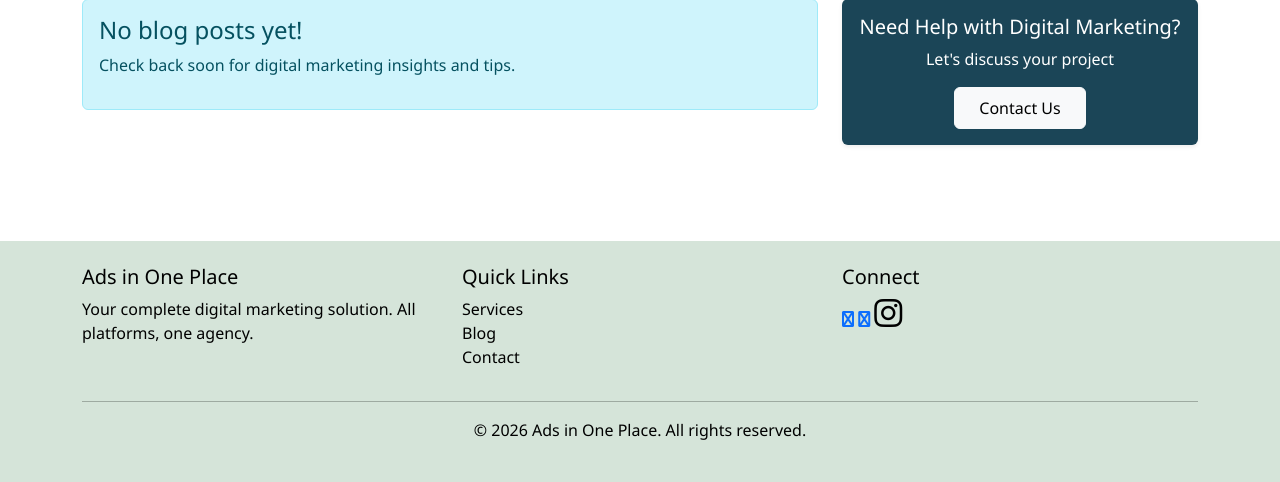
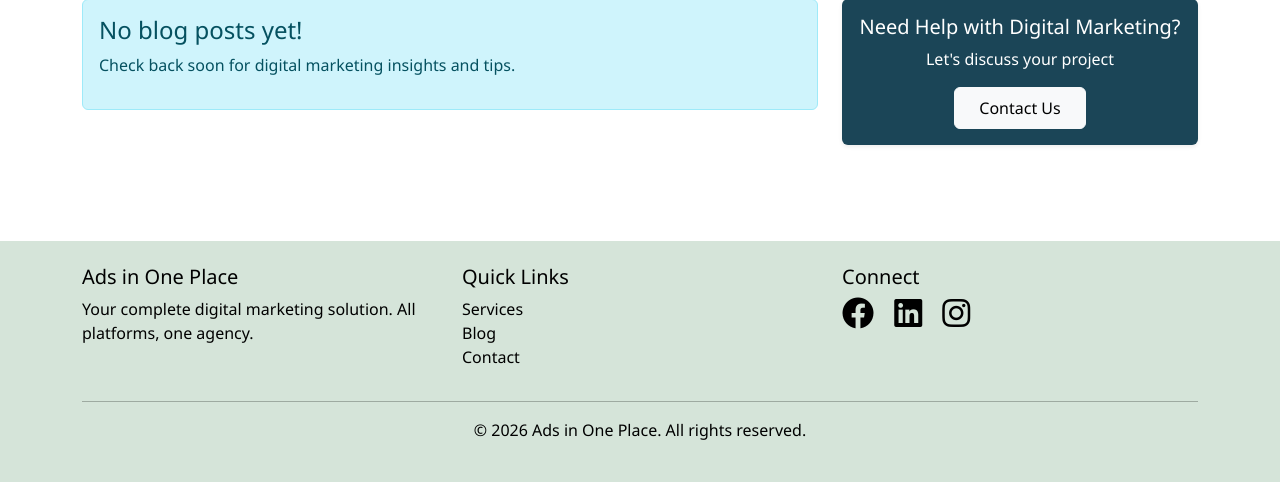
Before and after one commit to Coolbreezeondeez/adsinoneplace-website, a Django app: page /blog/ in a window 1280 px wide. Shown: the part 328-810 px from the top of the page. Run offline with Django 4.2, Linux system fonts and the light colour scheme; data that the repository does not hold is empty; some libraries are stand-ins or nearby versions.

Commit message:
Update social media links with new styles

```diff
--- a/templates/base.html
+++ b/templates/base.html
@@ -111,8 +111,10 @@
                 <div class="col-md-4">
                     <h5>Connect</h5>
                     <div class="social-links">
-                        <a href="https://www.facebook.com/profile.php?id=61585994743433" aria-label="Visit our Facebook page"><i class="fa fa-facebook"></i> </a>
-                        <a href="https://www.linkedin.com/feed/" aria-label="Connect with us on LinkedIn"><i class="fa fa-linkedin"></i></a>
+                        <a href="https://www.facebook.com/profile.php?id=61585994743433" aria-label="Visit our Facebook page" class="text-black me-3">
+                            <i class="fab fa-facebook fa-2x"></i></a>
+                        <a href="https://www.linkedin.com/feed/" aria-label="Connect with us on LinkedIn" class="text-black me-3">
+                            <i class="fab fa-linkedin fa-2x"></i></a>
                         <a href="#" class="text-black me-3"><i class="fab fa-instagram fa-2x"></i></a>
                     </div>
                 </div>
```
